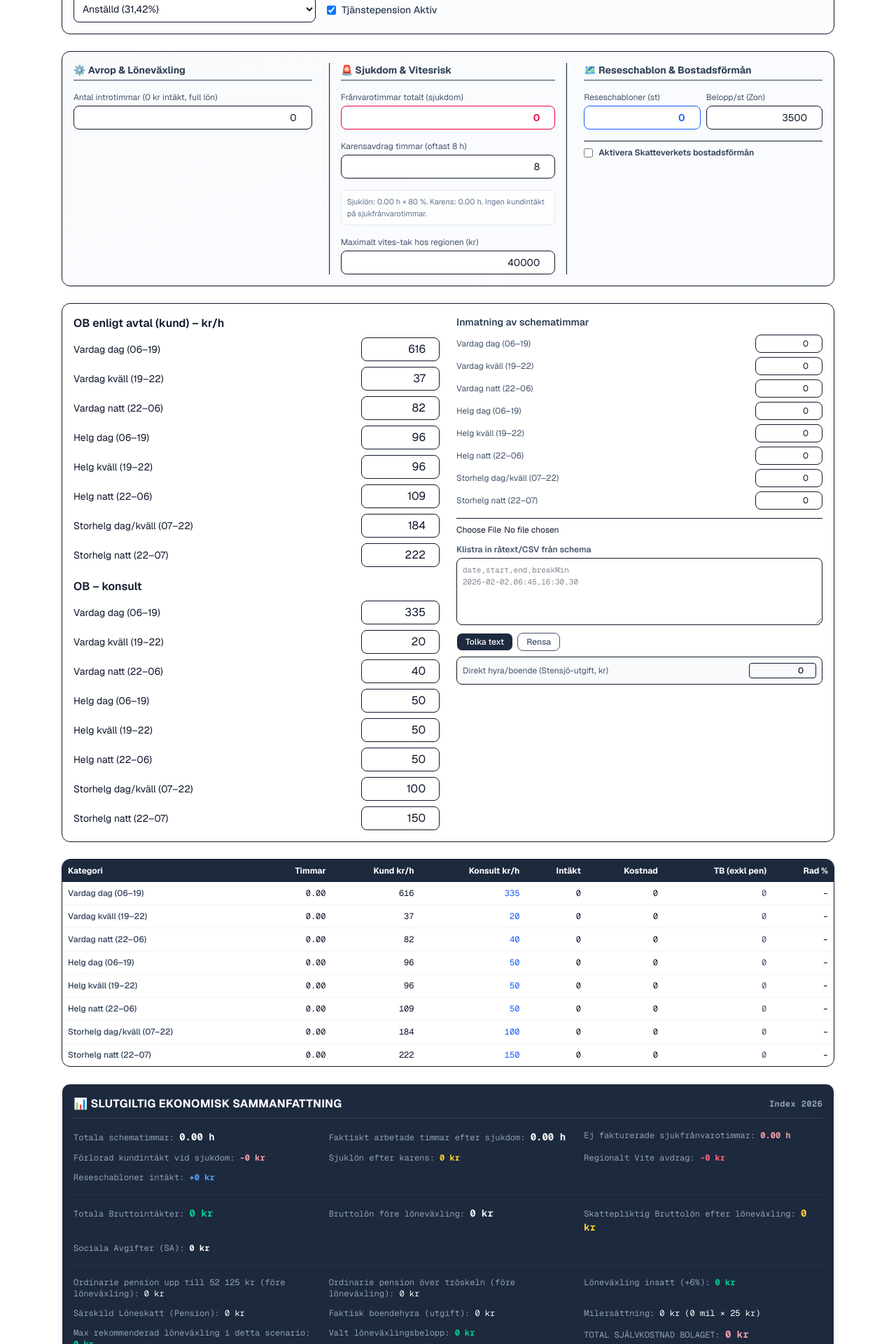
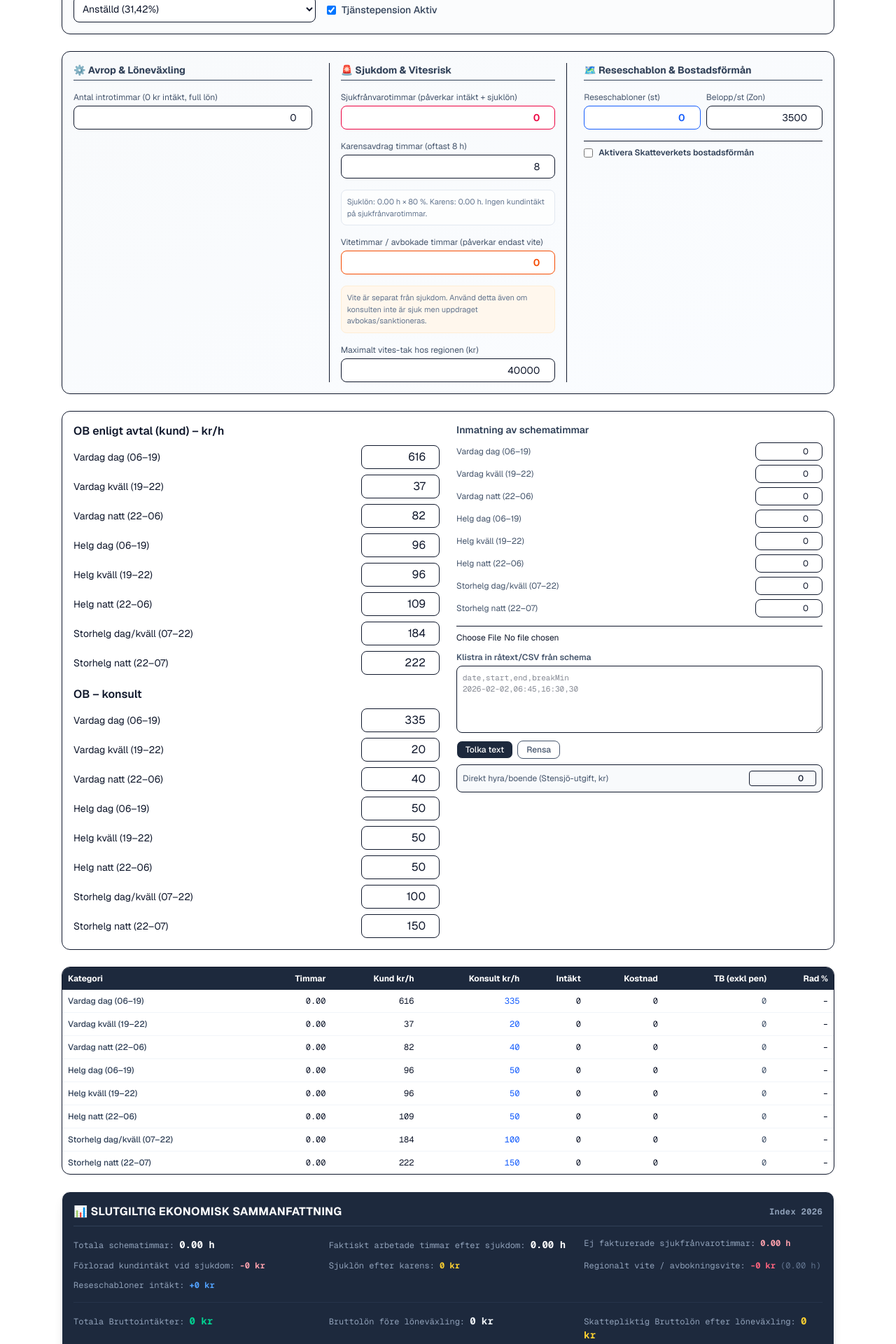
Before and after one commit to shopselectedoffer/skr, a Next.js app: page /pro in a window 1280 px wide. Shown: the part 280-2200 px from the top of the page at 70% size. Built offline with nearby package versions, Linux system fonts and the light colour scheme.

Commit message:
Update page.tsx

```diff
--- a/app/pro/page.tsx
+++ b/app/pro/page.tsx
@@ -183,6 +183,7 @@ export default function App() {
   // Advanced States fylls i live
   const [introHours, setIntroHours] = useState<number>(0);
   const [sickHours, setSickHours] = useState<number>(0);
+  const [viteHours, setViteHours] = useState<number>(0);
   const [karensHours, setKarensHours] = useState<number>(8);
   const [maxViteTak, setMaxViteTak] = useState<number>(40000);
   const [lonevaxling, setLonevaxling] = useState<number>(0);
@@ -340,7 +341,8 @@ export default function App() {
 
     const isSpecialist = spec !== "SSK";
     const hourlyViteRate = isSpecialist ? 1000 : 625;
-    const calculatedVite = safeSickHours * hourlyViteRate;
+    const safeViteHours = Math.max(0, viteHours);
+    const calculatedVite = safeViteHours * hourlyViteRate;
     const totalVite = Math.min(maxViteTak, calculatedVite);
 
     const appliedKarensHours = Math.min(Math.max(0, karensHours), safeSickHours);
@@ -391,9 +393,9 @@ export default function App() {
       pLow, pHigh, ordinaryPension, sll, totalCost, tb, tbChef, tbPartner, turnoverFee, tbPartnerNet,
       totalVite, totalBostadForman, pensionVaxlingBonus, totalSchablonRevenue,
       grossWageBeforeVaxling, maxRecommendedLonevaxling, appliedLonevaxling, travelCost,
-      workedHours, safeSickHours, appliedKarensHours, sickPayHours, totalSjuklon, lostCustomerRevenue
+      workedHours, safeSickHours, safeViteHours, appliedKarensHours, sickPayHours, totalSjuklon, lostCustomerRevenue
     };
-  }, [rowsCalc, includePension, pensionHighPct, housingCost, mileageKm, mileageRate, tbSplitPct, turnoverFeePct, introHours, sickHours, karensHours, maxViteTak, lonevaxling, schablonCount, schablonAmount, bostadToggle, bostadKvm, bostadDygn, spec, wage, basePrice, socialRate]);
+  }, [rowsCalc, includePension, pensionHighPct, housingCost, mileageKm, mileageRate, tbSplitPct, turnoverFeePct, introHours, sickHours, viteHours, karensHours, maxViteTak, lonevaxling, schablonCount, schablonAmount, bostadToggle, bostadKvm, bostadDygn, spec, wage, basePrice, socialRate]);
 
   const fmt = (v: number) => new Intl.NumberFormat("sv-SE", { maximumFractionDigits: 0 }).format(Math.round(v || 0));
 
@@ -488,7 +490,7 @@ export default function App() {
         <div className="space-y-4 border-x px-4">
           <h3 className="font-bold text-sm text-slate-700 border-b pb-1">🚨 Sjukdom & Vitesrisk</h3>
           <label className="flex flex-col gap-1">
-            <span className="text-xs text-slate-600">Frånvarotimmar totalt (sjukdom)</span>
+            <span className="text-xs text-slate-600">Sjukfrånvarotimmar (påverkar intäkt + sjuklön)</span>
             <input type="number" className="rounded-lg border bg-white p-1.5 text-sm text-right text-rose-600 font-semibold" value={sickHours} onChange={(e) => setSickHours(Math.max(0, +e.target.value || 0))} />
           </label>
           <label className="flex flex-col gap-1">
@@ -497,6 +499,13 @@ export default function App() {
           </label>
           <div className="text-[11px] text-slate-500 bg-white/70 rounded-lg border border-slate-200 p-2">
             Sjuklön: {totals.sickPayHours.toFixed(2)} h × 80 %. Karens: {totals.appliedKarensHours.toFixed(2)} h. Ingen kundintäkt på sjukfrånvarotimmar.
+          </div>
+          <label className="flex flex-col gap-1">
+            <span className="text-xs text-slate-600">Vitetimmar / avbokade timmar (påverkar endast vite)</span>
+            <input type="number" className="rounded-lg border bg-white p-1.5 text-sm text-right text-orange-600 font-semibold" value={viteHours} onChange={(e) => setViteHours(Math.max(0, +e.target.value || 0))} />
+          </label>
+          <div className="text-[11px] text-slate-500 bg-orange-50 rounded-lg border border-orange-100 p-2">
+            Vite är separat från sjukdom. Använd detta även om konsulten inte är sjuk men uppdraget avbokas/sanktioneras.
           </div>
           <label className="flex flex-col gap-1">
             <span className="text-xs text-slate-600">Maximalt vites-tak hos regionen (kr)</span>
@@ -659,7 +668,7 @@ export default function App() {
           <div><span className="text-slate-400">Ej fakturerade sjukfrånvarotimmar:</span> <span className="font-bold text-rose-300">{totals.safeSickHours.toFixed(2)} h</span></div>
           <div><span className="text-slate-400">Förlorad kundintäkt vid sjukdom:</span> <span className="font-bold text-rose-300">-{fmt(totals.lostCustomerRevenue)} kr</span></div>
           <div><span className="text-slate-400">Sjuklön efter karens:</span> <span className="font-bold text-amber-300">{fmt(totals.totalSjuklon)} kr</span></div>
-          <div><span className="text-slate-400">Regionalt Vite avdrag:</span> <span className="font-bold text-rose-400">-{fmt(totals.totalVite)} kr</span></div>
+          <div><span className="text-slate-400">Regionalt vite / avbokningsvite:</span> <span className="font-bold text-rose-400">-{fmt(totals.totalVite)} kr</span> <span className="text-slate-500">({totals.safeViteHours.toFixed(2)} h)</span></div>
           <div><span className="text-slate-400">Reseschabloner intäkt:</span> <span className="font-bold text-blue-400">+{fmt(totals.totalSchablonRevenue)} kr</span></div>
 
           <div className="border-t border-slate-700/50 my-1 col-span-full" />
@@ -740,7 +749,7 @@ export default function App() {
           </div>
 
           <div className="text-[11px] leading-relaxed text-emerald-50/90 bg-slate-950/40 border border-slate-700 rounded-lg p-3">
-            Förklaring: konsulten får kontant bruttolön efter eventuell löneväxling, skattefri milersättning separat och pensionsavsättning via både ordinarie tjänstepension och löneväxling. Vid sjukdom räknar kalkylen bort kundintäkt och ordinarie lön för frånvarotimmarna, lägger till sjuklön efter karens enligt 80 %-regeln och belastar dessutom eventuellt regionvite.
+            Förklaring: konsulten får kontant bruttolön efter eventuell löneväxling, skattefri milersättning separat och pensionsavsättning via både ordinarie tjänstepension och löneväxling. Vid sjukdom räknar kalkylen bort kundintäkt och ordinarie lön för sjukfrånvarotimmarna samt lägger till sjuklön efter karens enligt 80 %-regeln. Vite/avbokning är en separat post och styrs av fältet Vitetimmar.
           </div>
         </div>
 
```
